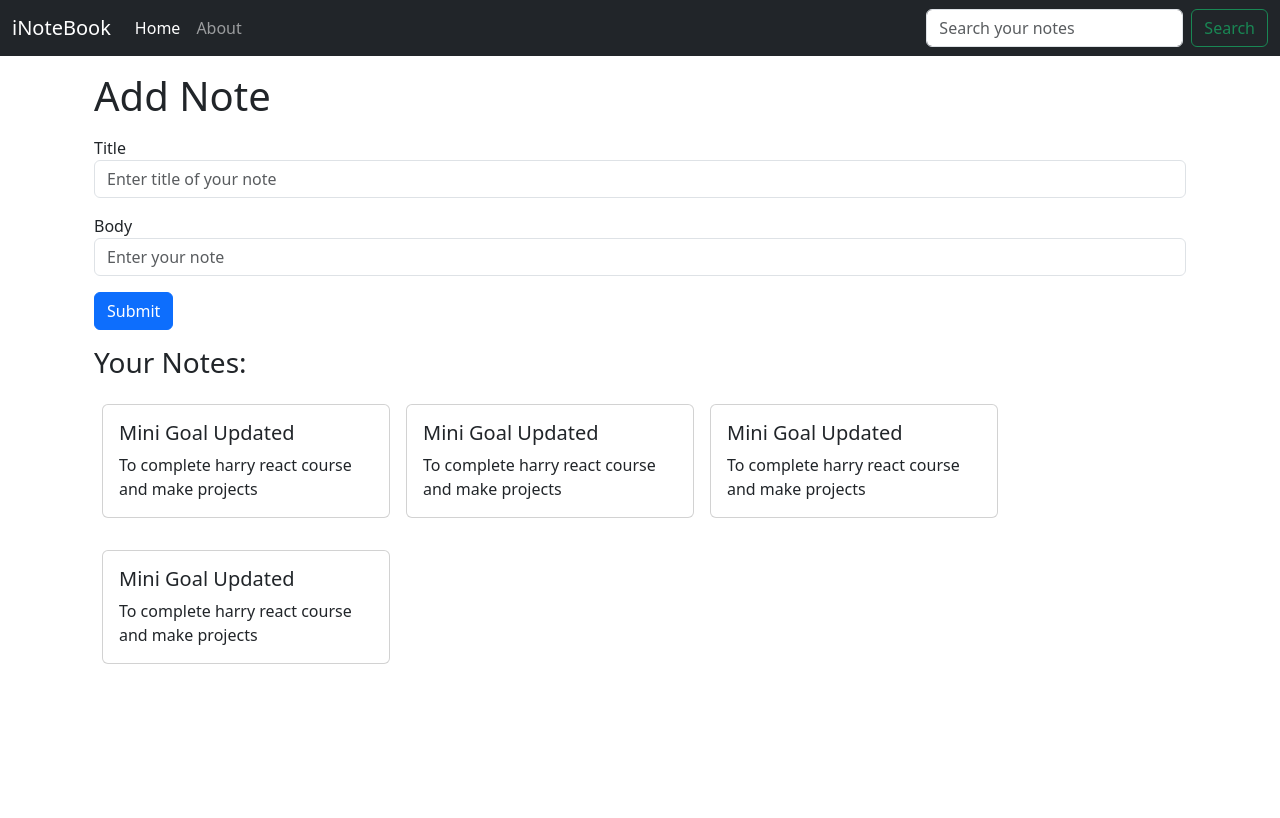
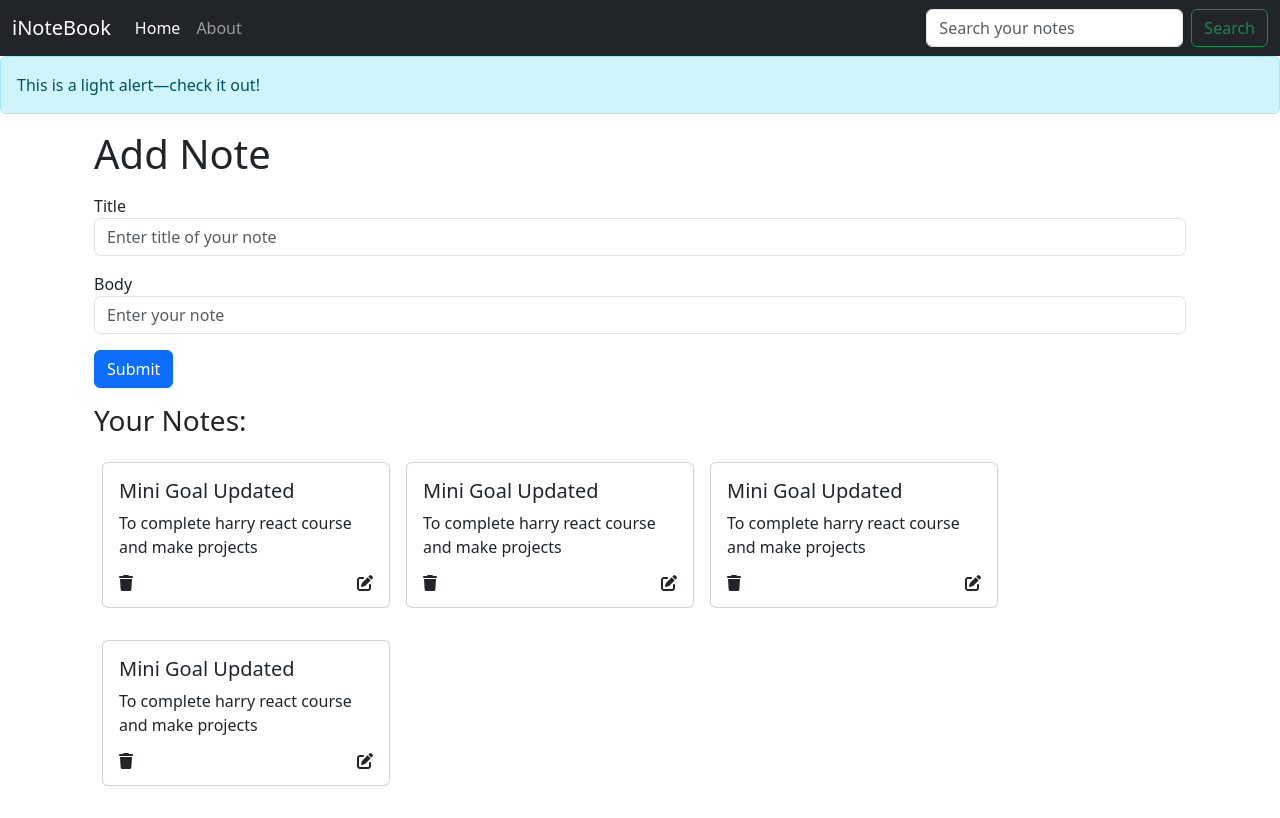
Before and after one commit to Sanchitagarwal7/inotebook, a React (Create React App) app: page / in a window 1280 px wide. Built offline with nearby package versions, Linux system fonts and the light colour scheme.

Commit message:
added some icons

```diff
--- a/public/index.html
+++ b/public/index.html
@@ -20,5 +20,6 @@
   <body>
     <noscript>You need to enable JavaScript to run this app.</noscript>
     <div id="root"></div>
+    <script src="https://kit.fontawesome.com/99c435ba6b.js" crossorigin="anonymous"></script>
   </body>
 </html>
--- a/src/App.js
+++ b/src/App.js
@@ -7,6 +7,7 @@ import Home from "./components/Home.js";
 import About from "./components/About.js";
 
 import NoteState from "./context/notes/NoteState.js";
+import Alert from "./components/Alert.js";
 
 function App() {
   return (
@@ -14,6 +15,7 @@ function App() {
       <NoteState>
         <BrowserRouter>
           <Navbar />
+          <Alert/>
           <div className="container my-3">
             <Routes>
               <Route path="/" element={<Home />}>
--- /dev/null
+++ b/src/components/Alert.js
@@ -0,0 +1,13 @@
+import React from "react";
+
+const Alert = () => {
+  return (
+    <div>
+      <div class="alert alert-info" role="alert">
+        This is a light alert—check it out!
+      </div>
+    </div>
+  );
+};
+
+export default Alert;
--- a/src/components/NoteItem.js
+++ b/src/components/NoteItem.js
@@ -11,6 +11,10 @@ const NoteItem = (props) => {
           <div className="card-body">
             <h5 className="card-title">{props.title}</h5>
             <p className="card-text">{props.body}</p>
+            <div className="d-flex justify-content-between">
+              <i class="fa-solid fa-trash"></i>
+              <i class="fa-solid fa-pen-to-square"></i>
+            </div>
           </div>
         </div>
       </div>
```
